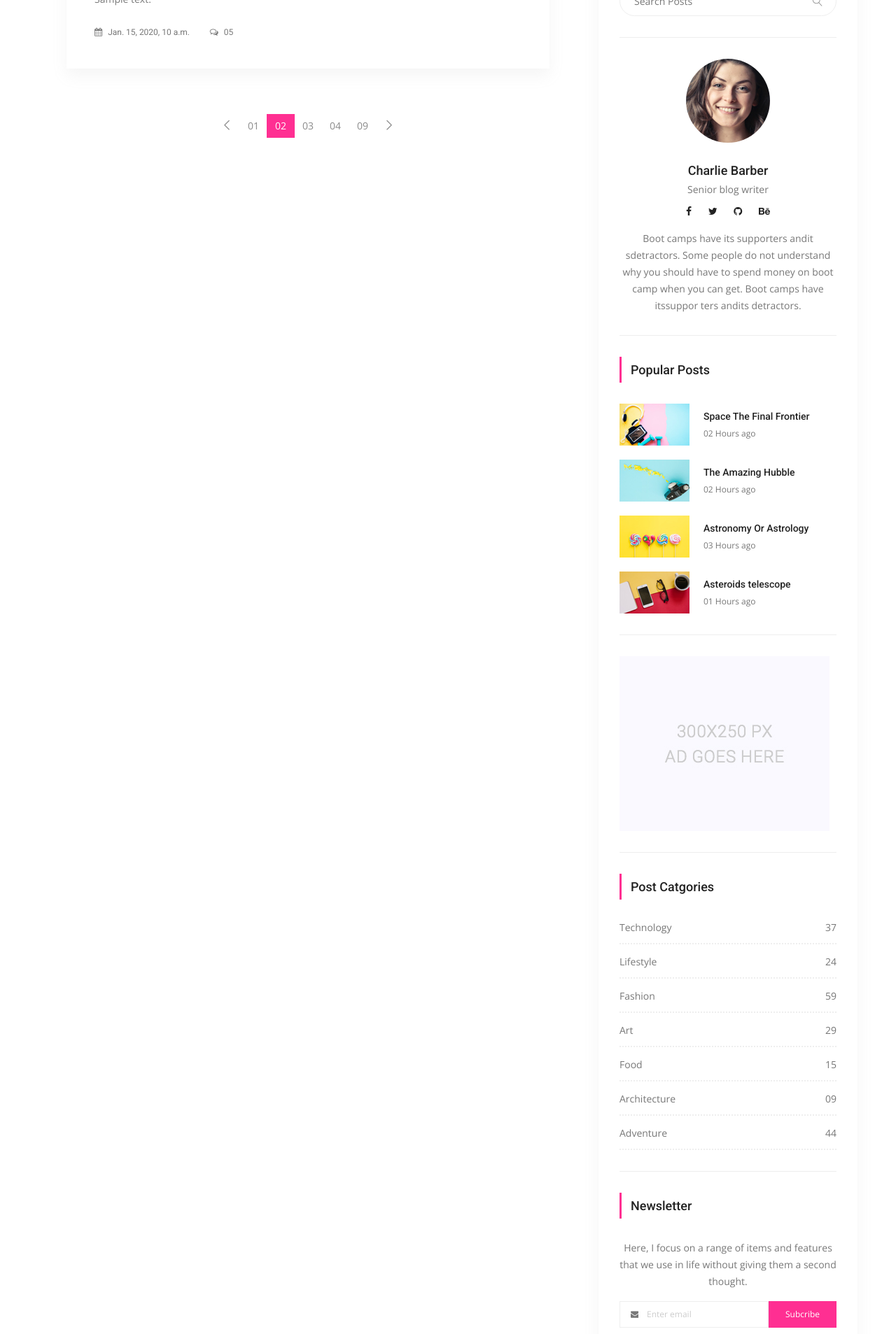
After one commit to Hamkua/Fantom, a Django app: a page that uses templates/right_side.html in a window 1280 px wide. The commit adds this page. Shown: the part 680-2587 px from the top of the page at 70% size. Run offline with Django 4.2, Linux system fonts and the light colour scheme; tables that the repository leaves empty hold one stand-in row (values such as "Sample post"); some libraries are stand-ins or nearby versions.

Commit message:
Category(ForeignKey 사용)

```diff
--- a/posts/models.py
+++ b/posts/models.py
@@ -14,8 +14,8 @@ class Category(models.Model):
         return self.title
 
     def post_count(self):
-        # return self.posts.all().count() 와 같은 기능
-        return self.post_set.all().count()
+        return self.posts.all().count()
+        # return self.post_set.all().count() foreignkey 에서는 안되는 건가?
 
 class Post(models.Model):
     title = models.CharField(max_length=100)
--- a/posts/urls.py
+++ b/posts/urls.py
@@ -3,5 +3,6 @@ from .views import *
 
 urlpatterns = [
     path('', IndexView.as_view(), name='index'),
-    path('detail/<int:pk>/<slug:slug>/', PostDetail.as_view(), name='detail')
+    path('detail/<int:pk>/<slug:slug>/', PostDetail.as_view(), name='detail'),
+    path('category/<int:pk>/<slug:slug>/', CategoryDetail.as_view(), name='category_detail'),
 ]
--- a/posts/views.py
+++ b/posts/views.py
@@ -1,4 +1,4 @@
-from django.shortcuts import render
+from django.shortcuts import render, get_object_or_404
 from django.views.generic import ListView, DetailView
 from .models import Post, Category
 # Create your views here.
@@ -18,3 +18,17 @@ class PostDetail(DetailView):
     model = Post
     template_name = 'posts/detail.html'
     context_object_name = 'single'
+
+class CategoryDetail(ListView):
+    model = Post
+    template_name = 'categories/category_detail.html'
+    context_object_name = 'posts'
+
+    def get_queryset(self):
+        self.category = get_object_or_404(Category, pk=self.kwargs['pk'])
+        return Post.objects.filter(category=self.category).order_by('-id')
+    def get_context_data(self, **kwargs):
+        context = super().get_context_data(**kwargs)
+        self.category= get_object_or_404(Category, pk=self.kwargs['pk'])
+        context['category'] = self.category
+        return context
--- /dev/null
+++ b/templates/categories/category_detail.html
@@ -0,0 +1,222 @@
+{% extends '../base.html' %}
+{% load static %}
+{% block content %}
+        <!--================Home Banner Area =================-->
+        <section class="banner_area">
+            <div class="banner_inner d-flex align-items-center">
+            	<div class="overlay bg-parallax" data-stellar-ratio="0.9" data-stellar-vertical-offset="0" data-background=""></div>
+				<div class="container">
+					<div class="banner_content text-center">
+						<h2>Category</h2>
+						<div class="page_link">
+							<a href="{% url 'index' %}">Home</a>
+							<a href="#">{{ category }}</a>
+						</div>
+					</div>
+				</div>
+            </div>
+        </section>
+        <!--================End Home Banner Area =================-->
+
+        <!--================Blog Area =================-->
+        <section class="blog_area p_120">
+            <div class="container">
+                <div class="row">
+                    <div class="col-lg-8">
+                        <div class="blog_left_sidebar">
+                            {% for post in posts %}
+                            <article class="blog_style1">
+                            	<div class="blog_img">
+                                    {% if image %}
+                            		    <img class="img-fluid" src="{{ post.image.url }}" alt="">
+                            	    {% endif %}
+                                </div>
+                            	<div class="blog_text">
+									<div class="blog_text_inner">
+										<a class="cat" href="#">Gadgets</a>
+										<a href="#"><h4>{{ post.title }}</h4></a>
+										<p>{{ post.content|truncatechars:150 }}</p>
+										<div class="date">
+											<a href="#"><i class="fa fa-calendar" aria-hidden="true"></i> {{ post.publishing_date }}</a>
+											<a href="#"><i class="fa fa-comments-o" aria-hidden="true"></i> 05</a>
+										</div>
+									</div>
+                            	</div>
+                            </article>
+                            {% endfor %}
+                            <nav class="blog-pagination justify-content-center d-flex">
+		                        <ul class="pagination">
+		                            <li class="page-item">
+		                                <a href="#" class="page-link" aria-label="Previous">
+		                                    <span aria-hidden="true">
+		                                        <span class="lnr lnr-chevron-left"></span>
+		                                    </span>
+		                                </a>
+		                            </li>
+		                            <li class="page-item"><a href="#" class="page-link">01</a></li>
+		                            <li class="page-item active"><a href="#" class="page-link">02</a></li>
+		                            <li class="page-item"><a href="#" class="page-link">03</a></li>
+		                            <li class="page-item"><a href="#" class="page-link">04</a></li>
+		                            <li class="page-item"><a href="#" class="page-link">09</a></li>
+		                            <li class="page-item">
+		                                <a href="#" class="page-link" aria-label="Next">
+		                                    <span aria-hidden="true">
+		                                        <span class="lnr lnr-chevron-right"></span>
+		                                    </span>
+		                                </a>
+		                            </li>
+		                        </ul>
+		                    </nav>
+                        </div>
+                    </div>
+                    <div class="col-lg-4">
+                        <div class="blog_right_sidebar">
+                            <aside class="single_sidebar_widget search_widget">
+                                <div class="input-group">
+                                    <input type="text" class="form-control" placeholder="Search Posts">
+                                    <span class="input-group-btn">
+                                        <button class="btn btn-default" type="button"><i class="lnr lnr-magnifier"></i></button>
+                                    </span>
+                                </div><!-- /input-group -->
+                                <div class="br"></div>
+                            </aside>
+                            <aside class="single_sidebar_widget author_widget">
+                                <img class="author_img rounded-circle" src="img/blog/author.png" alt="">
+                                <h4>Charlie Barber</h4>
+                                <p>Senior blog writer</p>
+                                <div class="social_icon">
+                                    <a href="#"><i class="fa fa-facebook"></i></a>
+                                    <a href="#"><i class="fa fa-twitter"></i></a>
+                                    <a href="#"><i class="fa fa-github"></i></a>
+                                    <a href="#"><i class="fa fa-behance"></i></a>
+                                </div>
+                                <p>Boot camps have its supporters andit sdetractors. Some people do not understand why you should have to spend money on boot camp when you can get. Boot camps have itssuppor ters andits detractors.</p>
+                                <div class="br"></div>
+                            </aside>
+                            <aside class="single_sidebar_widget popular_post_widget">
+                                <h3 class="widget_title">Popular Posts</h3>
+                                <div class="media post_item">
+                                    <img src="img/blog/popular-post/post1.jpg" alt="post">
+                                    <div class="media-body">
+                                        <a href="blog-details.html"><h3>Space The Final Frontier</h3></a>
+                                        <p>02 Hours ago</p>
+                                    </div>
+                                </div>
+                                <div class="media post_item">
+                                    <img src="img/blog/popular-post/post2.jpg" alt="post">
+                                    <div class="media-body">
+                                        <a href="blog-details.html"><h3>The Amazing Hubble</h3></a>
+                                        <p>02 Hours ago</p>
+                                    </div>
+                                </div>
+                                <div class="media post_item">
+                                    <img src="img/blog/popular-post/post3.jpg" alt="post">
+                                    <div class="media-body">
+                                        <a href="blog-details.html"><h3>Astronomy Or Astrology</h3></a>
+                                        <p>03 Hours ago</p>
+                                    </div>
+                                </div>
+                                <div class="media post_item">
+                                    <img src="img/blog/popular-post/post4.jpg" alt="post">
+                                    <div class="media-body">
+                                        <a href="blog-details.html"><h3>Asteroids telescope</h3></a>
+                                        <p>01 Hours ago</p>
+                                    </div>
+                                </div>
+                                <div class="br"></div>
+                            </aside>
+                            <aside class="single_sidebar_widget">
+                                <a href="#"><img class="img-fluid" src="img/blog/add.jpg" alt=""></a>
+                                <div class="br"></div>
+                            </aside>
+                            <aside class="single_sidebar_widget post_category_widget">
+                                <h4 class="widget_title">Post Catgories</h4>
+                                <ul class="list cat-list">
+                                    <li>
+                                        <a href="#" class="d-flex justify-content-between">
+                                            <p>Technology</p>
+                                            <p>37</p>
+                                        </a>
+                                    </li>
+                                    <li>
+                                        <a href="#" class="d-flex justify-content-between">
+                                            <p>Lifestyle</p>
+                                            <p>24</p>
+                                        </a>
+                                    </li>
+                                    <li>
+                                        <a href="#" class="d-flex justify-content-between">
+                                            <p>Fashion</p>
+                                            <p>59</p>
+                                        </a>
+                                    </li>
+                                    <li>
+                                        <a href="#" class="d-flex justify-content-between">
+                                            <p>Art</p>
+                                            <p>29</p>
+                                        </a>
+                                    </li>
+                                    <li>
+                                        <a href="#" class="d-flex justify-content-between">
+                                            <p>Food</p>
+                                            <p>15</p>
+                                        </a>
+                                    </li>
+                                    <li>
+                                        <a href="#" class="d-flex justify-content-between">
+                                            <p>Architecture</p>
+                                            <p>09</p>
+                                        </a>
+                                    </li>
+                                    <li>
+                                        <a href="#" class="d-flex justify-content-between">
+                                            <p>Adventure</p>
+                                            <p>44</p>
+                                        </a>
+                                    </li>
+                                </ul>
+                                <div class="br"></div>
+                            </aside>
+                            <aside class="single-sidebar-widget newsletter_widget">
+                                <h4 class="widget_title">Newsletter</h4>
+                                <p>
+                                Here, I focus on a range of items and features that we use in life without
+                                giving them a second thought.
+                                </p>
+                                <div class="form-group d-flex flex-row">
+                                    <div class="input-group">
+                                        <div class="input-group-prepend">
+                                            <div class="input-group-text"><i class="fa fa-envelope" aria-hidden="true"></i></div>
+                                        </div>
+                                        <input type="text" class="form-control" id="inlineFormInputGroup" placeholder="Enter email" onfocus="this.placeholder = ''" onblur="this.placeholder = 'Enter email'">
+                                    </div>
+                                    <a href="#" class="bbtns">Subcribe</a>
+                                </div>
+                                <p class="text-bottom">You can unsubscribe at any time</p>
+                                <div class="br"></div>
+                            </aside>
+                            <aside class="single-sidebar-widget tag_cloud_widget">
+                                <h4 class="widget_title">Tag Clouds</h4>
+                                <ul class="list">
+                                    <li><a href="#">Technology</a></li>
+                                    <li><a href="#">Fashion</a></li>
+                                    <li><a href="#">Architecture</a></li>
+                                    <li><a href="#">Fashion</a></li>
+                                    <li><a href="#">Food</a></li>
+                                    <li><a href="#">Technology</a></li>
+                                    <li><a href="#">Lifestyle</a></li>
+                                    <li><a href="#">Art</a></li>
+                                    <li><a href="#">Adventure</a></li>
+                                    <li><a href="#">Food</a></li>
+                                    <li><a href="#">Lifestyle</a></li>
+                                    <li><a href="#">Adventure</a></li>
+                                </ul>
+                            </aside>
+                        </div>
+                    </div>
+                    {% include 'right_side.html' %}
+                </div>
+            </div>
+        </section>
+        <!--================Blog Area =================-->
+{% endblock %}
--- a/templates/right_side.html
+++ b/templates/right_side.html
@@ -67,7 +67,7 @@
                                     {% categories as categories %}
                                     {% for category in categories %}
                                     <li>
-                                        <a href="#" class="d-flex justify-content-between">
+                                        <a href="{% url 'category_detail' pk=category.pk slug=category.slug %}" class="d-flex justify-content-between">
                                             <p>{{ category.title }}</p>
                                             <p>{{ category.post_count }}</p>
                                         </a>
```
